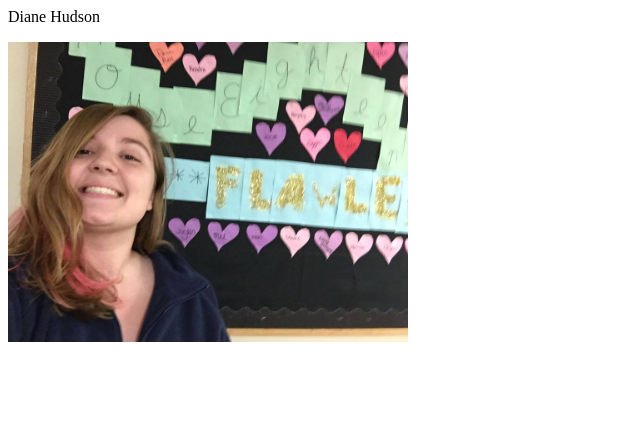
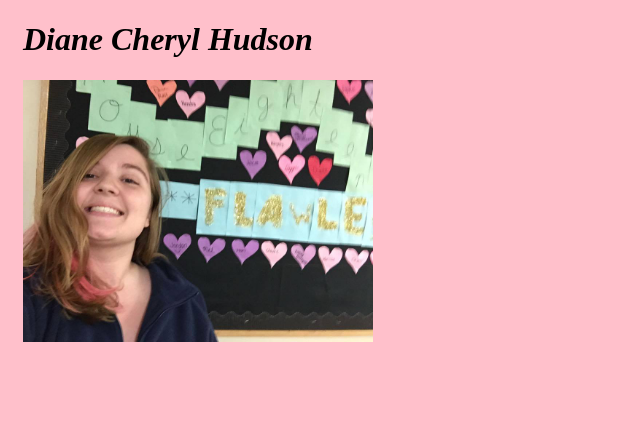
Before and after one commit to dianehudson/dianehudson.github.io, a plain HTML site: page index.html in a window 1280 px wide. Shown: the whole page, without its empty margins (0-640 px from the left). Drawn offline with Linux system fonts and the light colour scheme.

Commit message:
Adding background color, playing with font

```diff
--- a/index.html
+++ b/index.html
@@ -1,12 +1,17 @@
 <!DOCTYPE html>
 <html>
   <head>
-    Diane Hudson
+    <title>Diane Hudson</title>
+    <link href="main.css" rel="stylesheet">
+    <link href='https://fonts.googleapis.com/css?family=Inconsolata' rel='stylesheet' type='text/css'>
   </head>
 
   <body>
       <p>
-      <img src = "profile.jpg" alt = "Diane Hudson" height = "300" width = "400"/>
+        <h1><i>Diane Cheryl Hudson</i></h1>
+        </p>
+      <p>
+      <img src = "profile.jpg" alt = "Diane Hudson"/>
       </p>
   </body>
 
--- a/main.css
+++ b/main.css
@@ -1,11 +1,12 @@
 body {
     background-color: pink;
-    font-family: "Merriweather";
+    font-family: 'Inconsolata', ;
     font-size: 12pt;
-    padding: 10px;
+    padding: 15px;
     padding-bottom: 75px;
+    padding-top: 0px;
 }
 
 img {
-    max-width: 400px;
+    max-width: 350px;
 }
```
